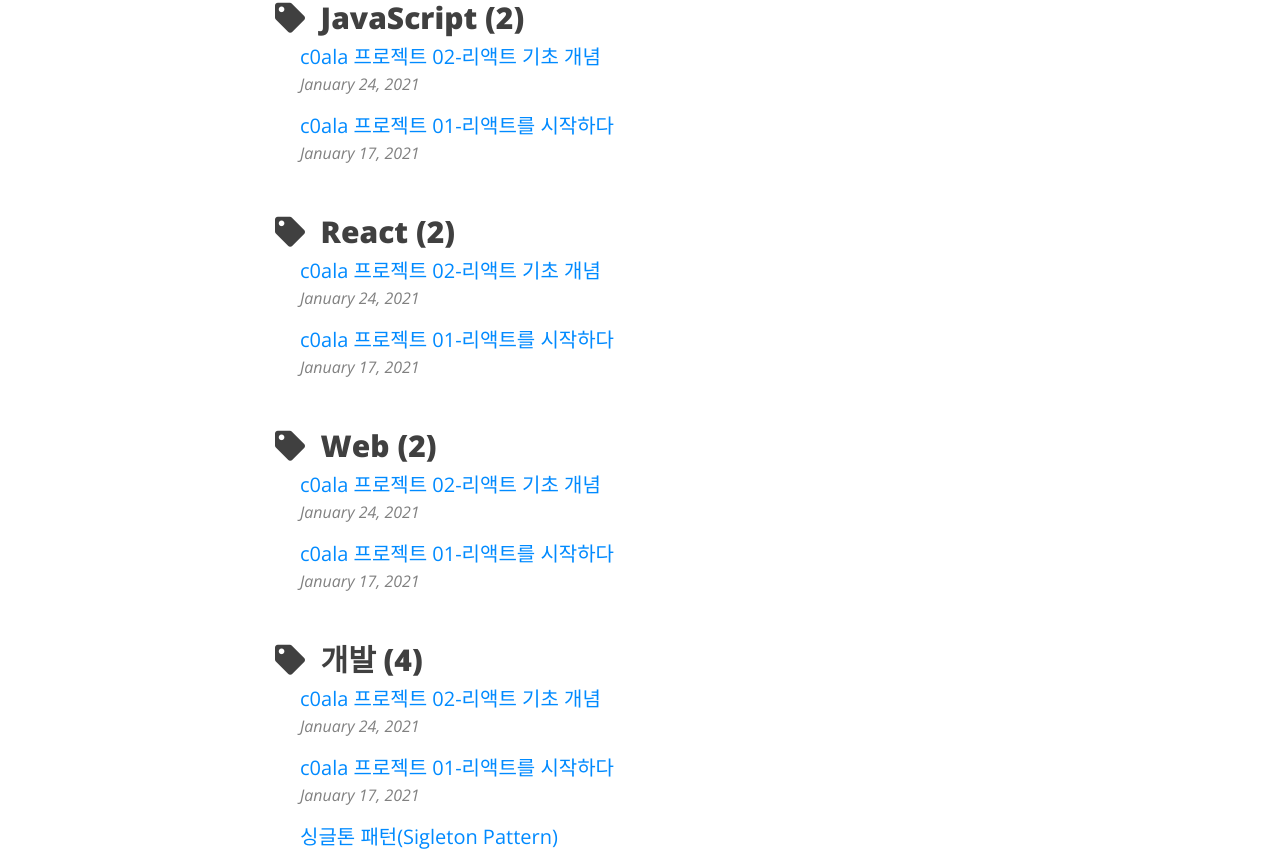
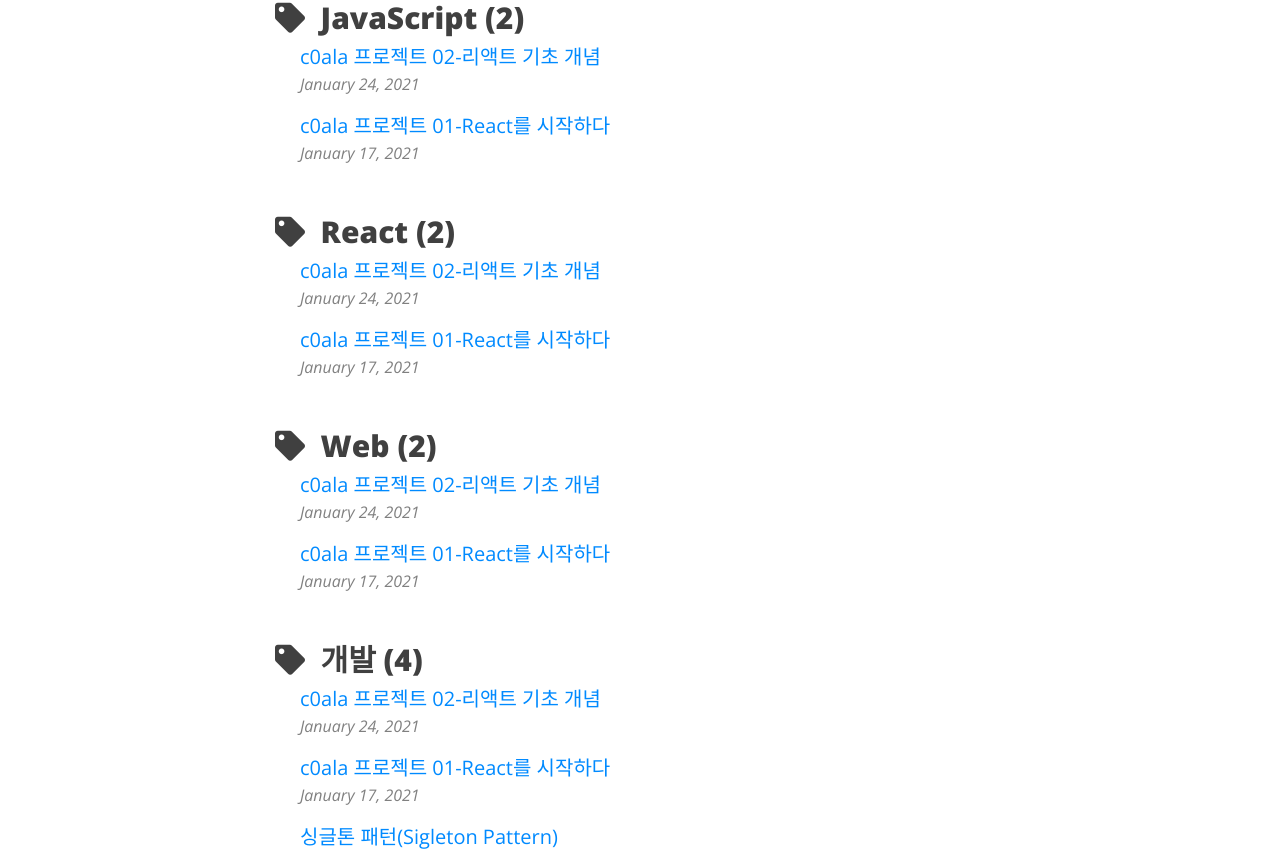
Before and after one commit to scw3812/scw3812.github.io, a Jekyll site: the page built from tags.html, in a window 1280 px wide and 1400 px high, scrolled down 518 px. Shown: the part 148-1004 px from the top of the window. Built offline with Jekyll 4.4.1, drawn with Linux system fonts in a browser that asks for light colours; nearby versions of some CDN libraries.

Commit message:
Update 2021-01-17-c0ala-project-01.md

```diff
--- a/_posts/2021-01-17-c0ala-project-01.md
+++ b/_posts/2021-01-17-c0ala-project-01.md
@@ -1,6 +1,6 @@
 ---
 layout: post
-title: c0ala 프로젝트 01-리액트를 시작하다
+title: c0ala 프로젝트 01-React를 시작하다
 subtitle: 개린이의 첫 웹 풀스택 프로젝트 도전기
 thumbnail-img: https://cdn.evilmartians.com/front/posts/optimizing-react-virtual-dom-explained/cover-a1d5b40.png
 tags: [개발, JavaScript, React, Web]
```
